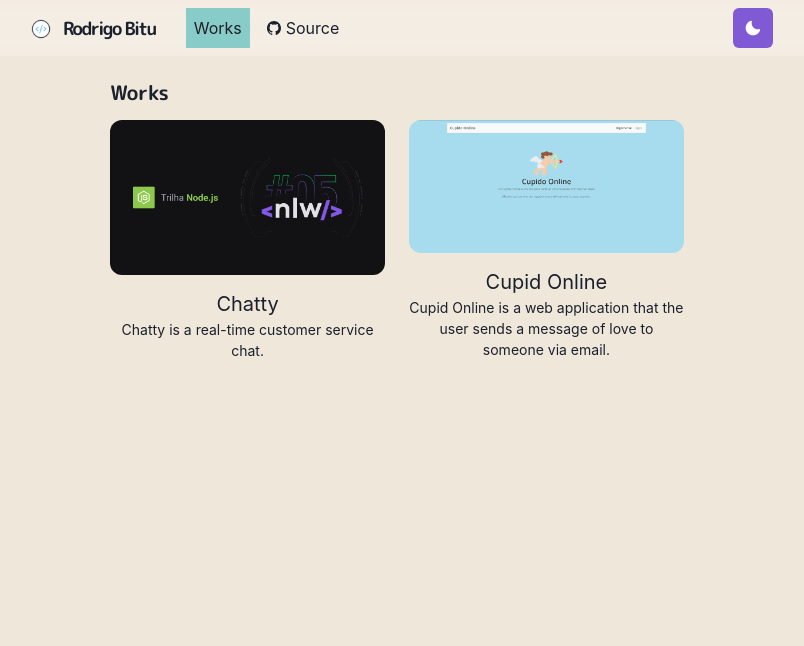
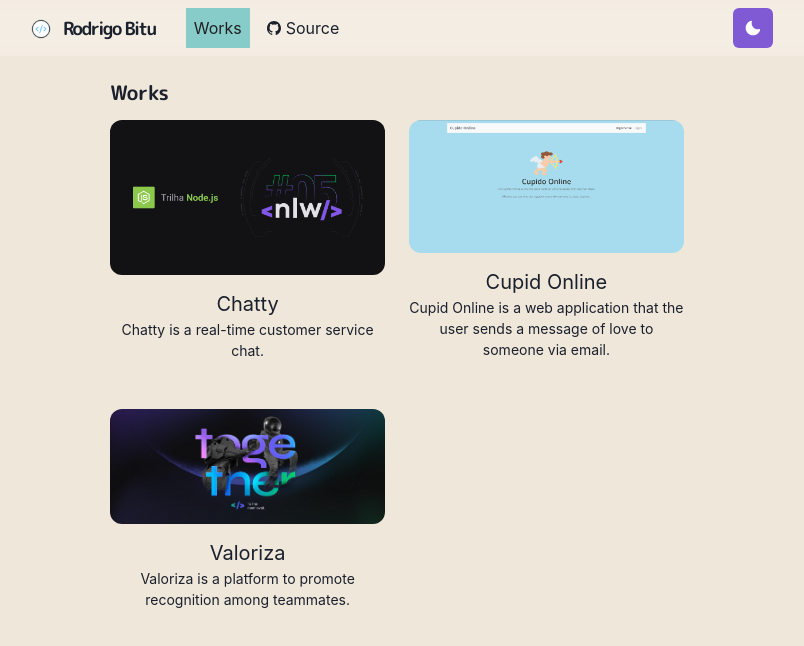
Before and after one commit to rodbitu/Portfolio, a Next.js app: page /works in a window 1280 px wide. Shown: the top 646 px of the page, without its empty margins (243-1047 px from the left). Built offline with nearby package versions, Linux system fonts and the light colour scheme.

Commit message:
Add Valoriza to works

```diff
--- a/pages/works.js
+++ b/pages/works.js
@@ -5,6 +5,7 @@ import Layout from '../components/layouts/article'
 
 import thumbChatty from '../public/images/works/chatty_eyecatch.png'
 import thumbCupid from '../public/images/works/cupid_eyecatch.png'
+import thumbValoriza from '../public/images/works/valoriza_eyecatch.png'
 
 const Works = () => {
   return (
@@ -30,6 +31,15 @@ const Works = () => {
               love to someone via email.
             </WorkGridItem>
           </Section>
+          <Section>
+            <WorkGridItem
+              id="valoriza"
+              title="Valoriza"
+              thumbnail={thumbValoriza}
+            >
+              Valoriza is a platform to promote recognition among teammates.
+            </WorkGridItem>
+          </Section>
         </SimpleGrid>
       </Container>
     </Layout>
```
Also changed, not shown: pages/works/valoriza.js (added, +40 -0 lines), public/images/works/valoriza_01.png (added), public/images/works/valoriza_eyecatch.png (added).
